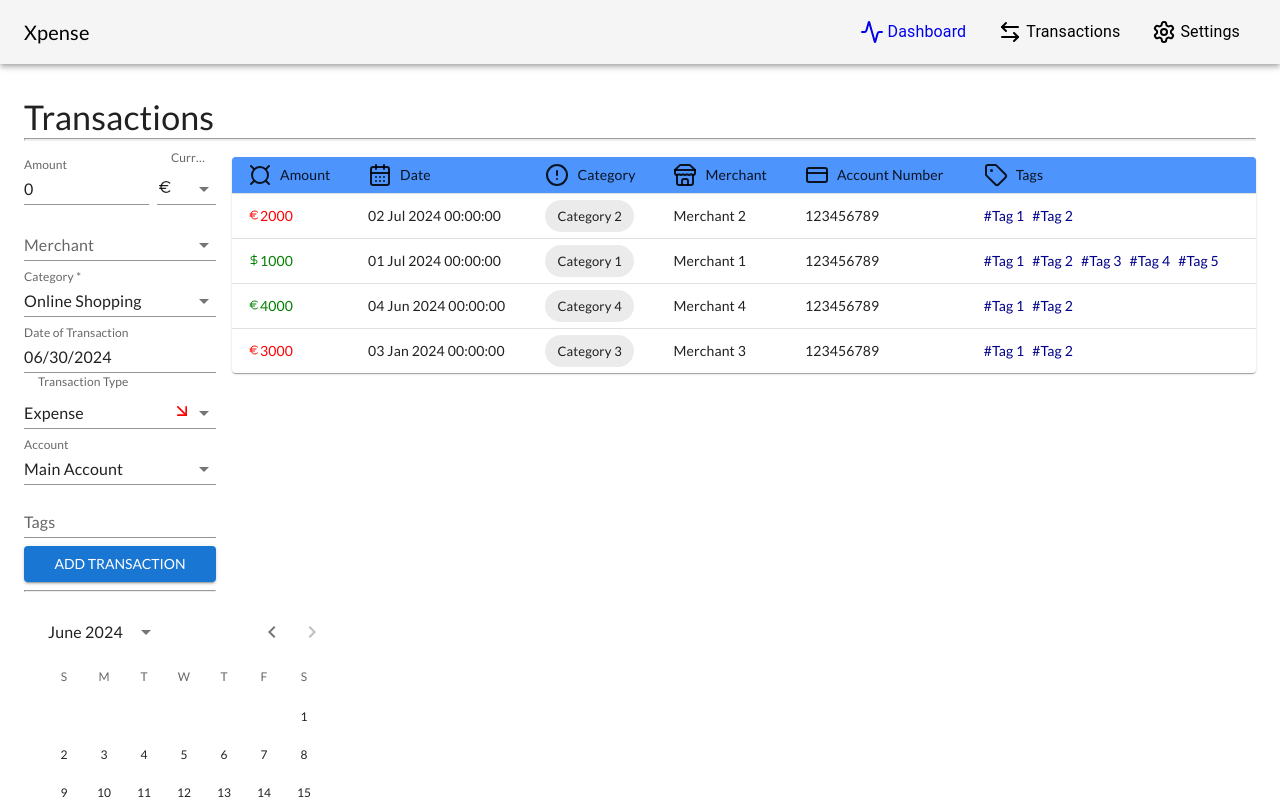
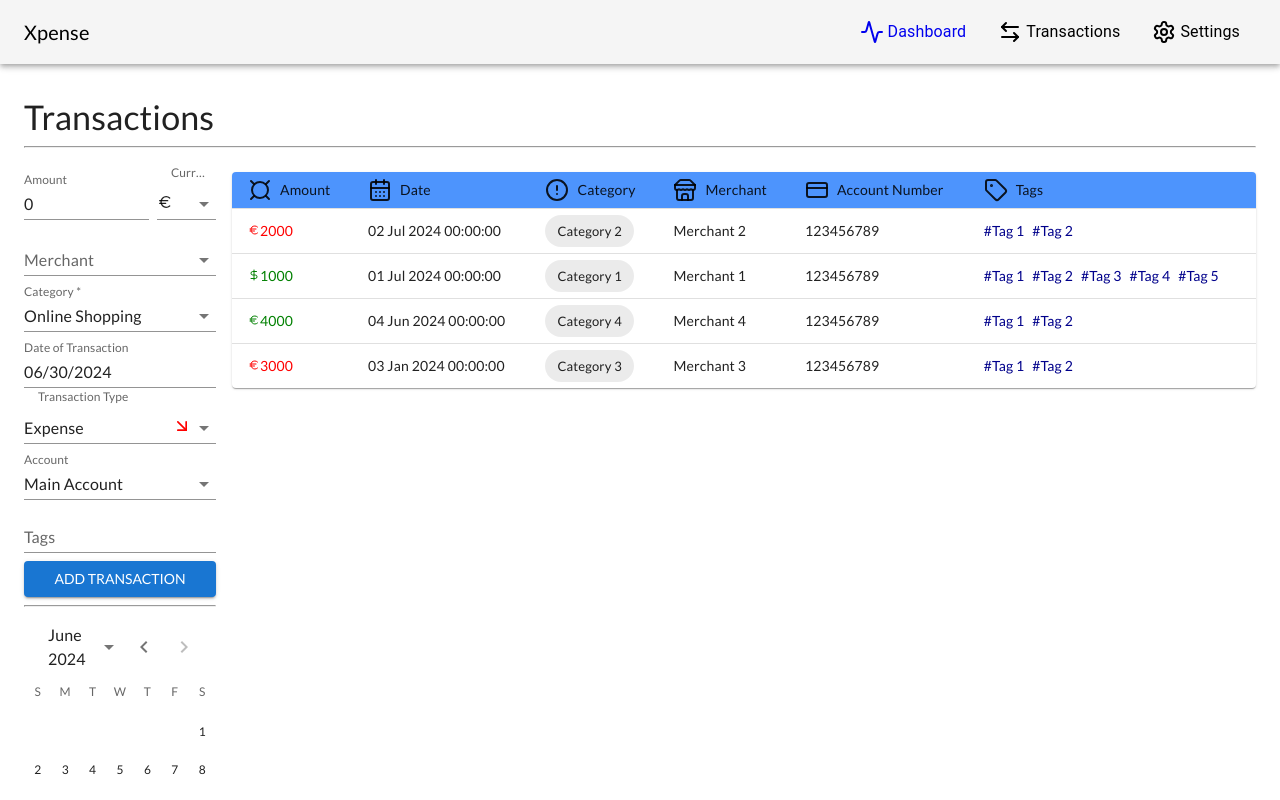
Before and after one commit to imhalawa/Xpense.Web, a React (Vite) app: page /transactions in a window 1280 px wide. Shown: the top 800 px of the page. Built offline with nearby package versions, Linux system fonts and the light colour scheme.

Commit message:
feat: added loading context

```diff
--- a/src/components/DataGrid/DataGrid.tsx
+++ b/src/components/DataGrid/DataGrid.tsx
@@ -37,12 +37,7 @@ const StyledTableRow = styled(TableRow)(({ theme }) => ({
   },
 }));
 
-const DataGrid = <T,>({
-  headers,
-  rows,
-  dense,
-  emptyAlert,
-}: IDataGridProps<T>): JSX.Element => {
+const DataGrid = <T,>({ headers, rows, dense, emptyAlert }: IDataGridProps<T>): JSX.Element => {
   const sortedHeaders = headers.sort((a, b) => a.order - b.order);
   return (
     <TableContainer component={Paper}>
@@ -51,16 +46,11 @@ const DataGrid = <T,>({
         size={dense ? "small" : "medium"}
         aria-label={"simple table" + (dense ? "dense" : "")}
       >
-        <TableHead sx={{ backgroundColor: "#4d94fd" }}>
-          <TableRow>
+        <TableHead >
+          <TableRow sx={{ backgroundColor: "#4d94fd" }}>
             {sortedHeaders.map((header) => (
               <TableCell key={header.headerName}>
-                <Box
-                  display="flex"
-                  flexDirection="row"
-                  alignItems="center"
-                  gap={1}
-                >
+                <Box display="flex" flexDirection="row" alignItems="center" gap={1}>
                   {header.icon && header.icon}
                   <Typography variant="body2">{header.headerName}</Typography>
                 </Box>
@@ -81,15 +71,10 @@ const DataGrid = <T,>({
             </TableCell>
           ) : (
             rows.map((row, index) => (
-              <StyledTableRow
-                key={Math.random() + index}
-                sx={{ "&:last-child td, &:last-child th": { border: 0 } }}
-              >
+              <StyledTableRow key={Math.random() + index} sx={{ "&:last-child td, &:last-child th": { border: 0 } }}>
                 {sortedHeaders.map((header, idx) => (
                   <TableCell key={Math.random() + idx}>
-                    {header.render != null
-                      ? header.render(row)
-                      : (row[header.field] as ReactNode)}
+                    {header.render != null ? header.render(row) : (row[header.field] as ReactNode)}
                   </TableCell>
                 ))}
               </StyledTableRow>
--- a/src/components/NavigationBar/NavigationBar.tsx
+++ b/src/components/NavigationBar/NavigationBar.tsx
@@ -1,26 +1,28 @@
-import * as React from 'react';
-import AppBar from '@mui/material/AppBar';
-import Toolbar from '@mui/material/Toolbar';
-import Typography from '@mui/material/Typography';
+import AppBar from "@mui/material/AppBar";
+import Toolbar from "@mui/material/Toolbar";
+import Typography from "@mui/material/Typography";
 import MenuLinks from "./MenuLinks/MenuLinks.tsx";
 import MenuLinksDrawer from "./MenuLinksDrawer/MenuLinksDrawer.tsx";
-import {useMediaQuery} from "@mui/material";
+import { LinearProgress, useMediaQuery } from "@mui/material";
+import { useLoading } from "../../contexts/Loading.tsx";
 
 const NavigationBar = () => {
-    const matchMd = useMediaQuery('(min-width: 768px)');
-
-    return <>
+  const matchMd = useMediaQuery("(min-width: 768px)");
+  const { loading } = useLoading();
+  return (
+    <>
       <AppBar position="static" color="default">
         <Toolbar>
-                <Typography variant="h6" component="div" color="black" sx={{flexGrow: 1}}>
+          <Typography variant="h6" component="div" color="black" sx={{ flexGrow: 1 }}>
             Xpense
           </Typography>
-                {matchMd && <MenuLinks/>}
-                {!matchMd && <MenuLinksDrawer/>}
+          {matchMd && <MenuLinks />}
+          {!matchMd && <MenuLinksDrawer />}
         </Toolbar>
+        {loading && <LinearProgress color="primary" sx={{ mt: 0 }} />}
       </AppBar>
     </>
-}
-
+  );
+};
 
 export default NavigationBar;
--- /dev/null
+++ b/src/contexts/Loading.tsx
@@ -0,0 +1,15 @@
+import { createContext, useContext, useState } from "react";
+
+interface ILoadingContext {
+  loading: boolean;
+  setLoading: React.Dispatch<React.SetStateAction<boolean>>;
+}
+
+const LoadingContext = createContext({} as ILoadingContext);
+
+export const LoadingProvider = ({ children }: any) => {
+  const [loading, setLoading] = useState(false);
+  return <LoadingContext.Provider value={{ loading, setLoading }}>{children}</LoadingContext.Provider>;
+};
+
+export const useLoading = () => useContext(LoadingContext);
--- a/src/pages/Dashboard/Dashboard.tsx
+++ b/src/pages/Dashboard/Dashboard.tsx
@@ -6,6 +6,7 @@ import XpenseAreaChart, {
   XpenseAreaChartEntry,
 } from "../../components/Charts/XpenseLineCharts/XpenseLineCharts.tsx";
 import TransactionsGrid from "../Transactions/TransactionsGrid/TransactionsGrid.tsx";
+import { createTransactionFixture } from "../../fixtures.ts";
 
 const pieData = [
   { id: 0, value: 10, label: "Category A" },
@@ -59,7 +60,7 @@ const Dashboard = () => {
           </Box>
         </Grid>
         <Grid item lg={9} md={12} xs={12} my={2}>
-          <TransactionsGrid />
+          <TransactionsGrid transactions={createTransactionFixture()} dense={true} />
         </Grid>
       </Grid>
 
--- a/src/pages/Transactions/Transactions.tsx
+++ b/src/pages/Transactions/Transactions.tsx
@@ -7,20 +7,18 @@ import { ITransaction } from "../../typings";
 import dayjs, { Dayjs } from "dayjs";
 import { ITransactionFormData, mapToTransaction } from "../../typings/forms/ITransactionFormData";
 import TransactionsForm from "./TransactionsForm/TransactionsForm";
+import { useLoading } from "../../contexts/Loading";
 
 const Transactions = () => {
+  const {setLoading} =useLoading();
   const [transactions, setTransactions] = useState<ITransaction[]>(createTransactionFixture());
-  const [loading, setLoading] = useState(false);
-
   const [filteredTransactions, setFilteredTransactions] = useState<ITransaction[]>(transactions);
-
   const [selectedDate, setSelectedDate] = useState<Dayjs | null>(null);
 
   const onSubmit = (transaction: ITransactionFormData) => {
     setLoading(true);
     setTimeout(() => {
       console.log(transaction);
-      // TODO: Implement a mapper from ITransactionFormData to ITransaction
       setTransactions([...transactions, mapToTransaction(transaction)]);
       setLoading(false);
     }, 1000);
@@ -44,24 +42,18 @@ const Transactions = () => {
     <Grid container spacing={2} mt={2}>
       <Grid item xs={12}>
         <Typography variant="h4">Transactions</Typography>
-
-        {loading ? (
-          <LinearProgress color="primary" sx={{ mt: 0 }} />
-        ) : (
-          <hr
-            style={{
-              marginTop: 0,
-              marginBottom: 0,
-              borderBottomWidth: 2,
-            }}
-          />
-        )}
+        <hr />
       </Grid>
       <Grid item xs={12} md={2}>
         <TransactionsForm onSubmit={onSubmit} selectedDate={selectedDate} />
         <hr />
         <FormControl fullWidth>
-          <DateCalendar value={selectedDate} onChange={(date) => setSelectedDate(date)} disableFuture />
+          <DateCalendar
+            value={selectedDate}
+            sx={{ width: "100%" }}
+            onChange={(date) => setSelectedDate(date)}
+            disableFuture
+          />
           <Button onClick={() => setSelectedDate(null)}>Clear</Button>
         </FormControl>
       </Grid>
--- a/src/pages/Transactions/TransactionsForm/TransactionsForm.tsx
+++ b/src/pages/Transactions/TransactionsForm/TransactionsForm.tsx
@@ -31,15 +31,23 @@ const TransactionsForm = ({ onSubmit, selectedDate }: ITransactionFormProps) =>
     },
   });
 
-  const _ = watch("dateOfTransaction");
+  watch("dateOfTransaction");
+
+  const submit = (data: ITransactionFormData) => {
+    if (dayjs.unix(data.dateOfTransaction).isSame(dayjs(), "day")) {
+      setValue("dateOfTransaction", dayjs().unix());
+    }
+    onSubmit(data);
+  };
+
+  // TODO: Tags can be added twice, a filter required to prevent this
 
   useEffect(() => {
-    // TODO: date time is not updating anymore fix this!
     setValue("dateOfTransaction", selectedDate?.unix() ?? dayjs().unix());
   }, [selectedDate, setValue]);
 
   return (
-    <form onSubmit={handleSubmit(onSubmit)}>
+    <form onSubmit={handleSubmit(submit)}>
       <Grid container spacing={1}>
         {/* Amount */}
         <Grid item xs={8}>
```
Also changed, not shown: src/pages/Layout.tsx (+7 -3 lines). Lines whose indentation alone changed are shown as unchanged.
